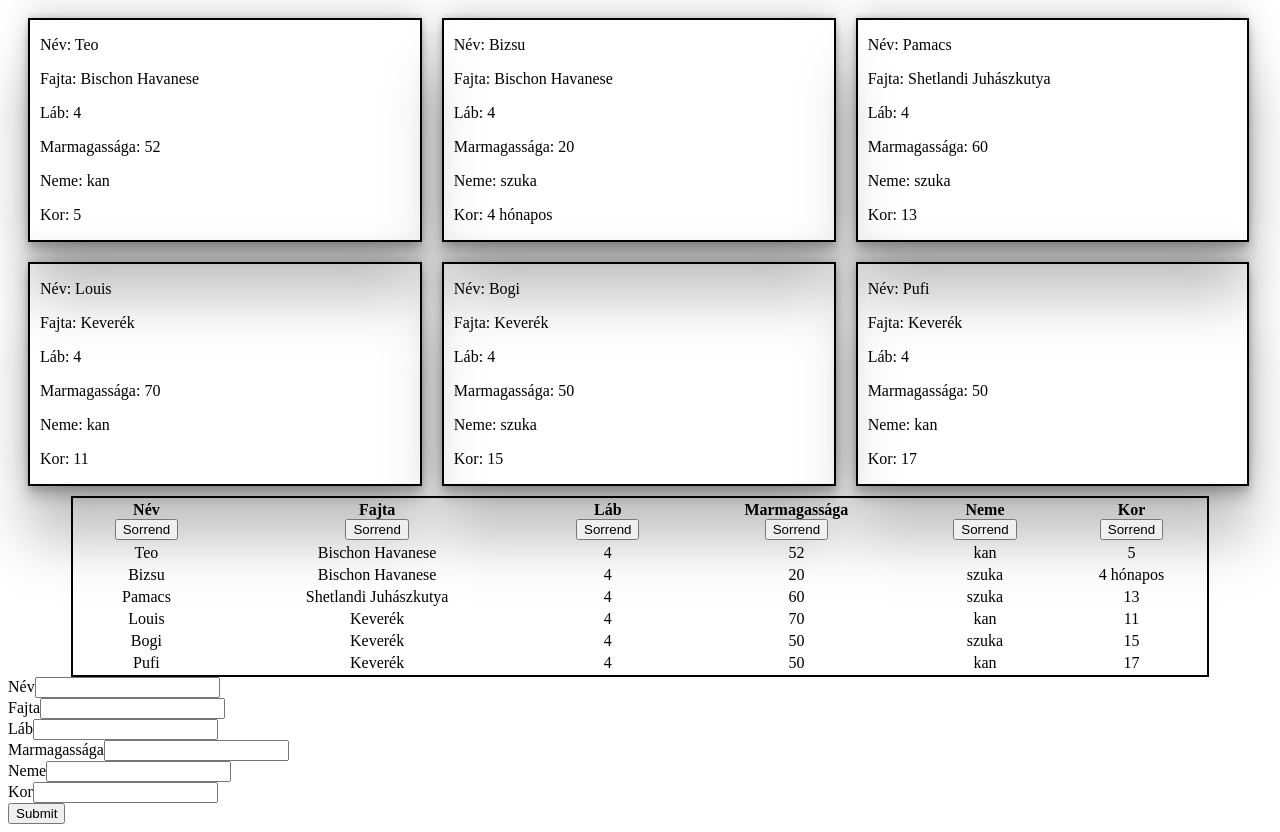
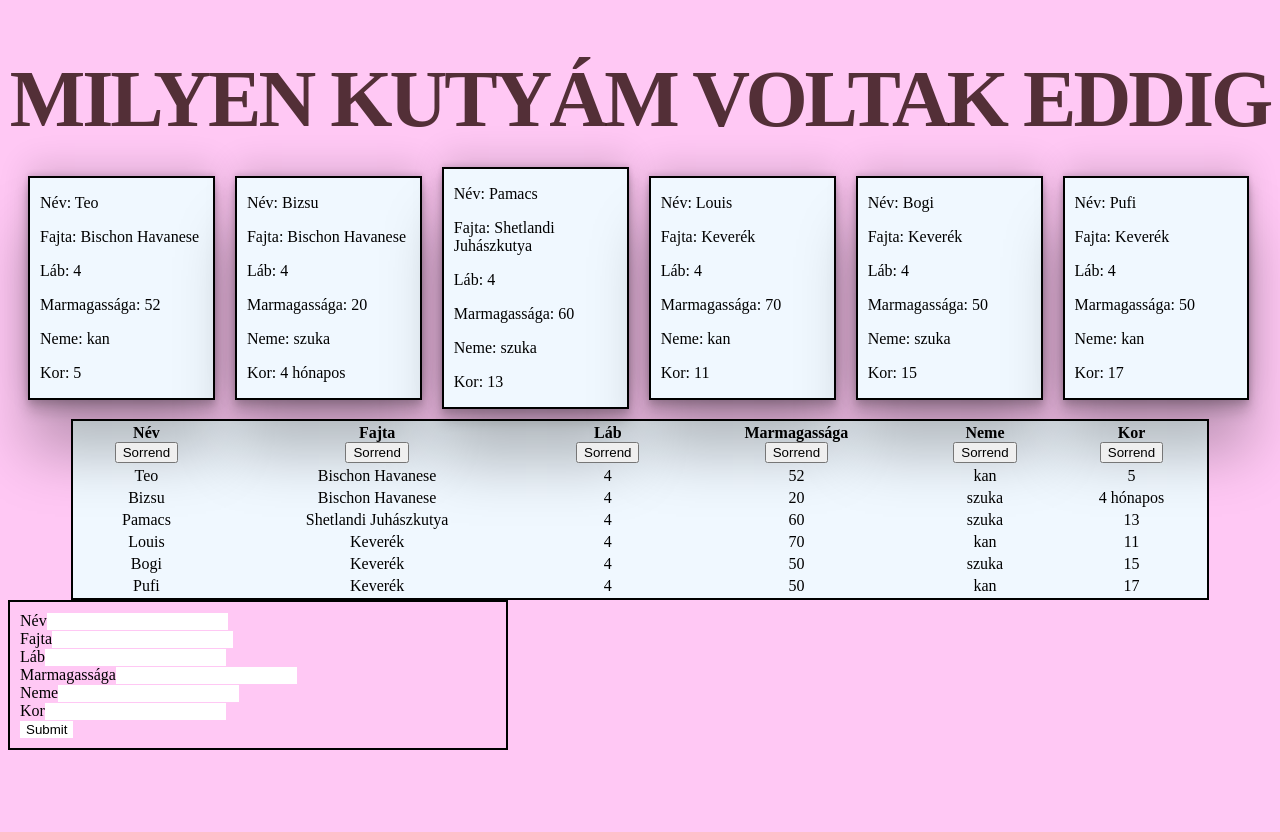
Before and after one commit to TAlexa1997/Dolgozatok, a plain HTML site: page objektumok.html in a window 1280 px wide. After the commit the page ends 800 px from the top, so only its background shows below. Drawn offline with Linux system fonts and the light colour scheme.

Commit message:
szépítés

```diff
--- a/objektumok.css
+++ b/objektumok.css
@@ -1,25 +1,64 @@
-*{
+* {
   box-sizing: border-box;
 }
 
-article{
+html {
+  background-color: rgba(255, 0, 204, 0.214);
+}
+
+h1 {
+  font-size: 80px;
+  text-transform: uppercase;
+  font-family: "Gambetta", serif;
+  letter-spacing: -3px;
+  transition: 700ms ease;
+  font-variation-settings: "wght" 311;
+  margin-bottom: 0.8rem;
+  color: rgba(42, 10, 10, 0.808);
+  outline: none;
+  text-align: center;
+}
+
+h1:hover {
+  font-variation-settings: "wght" 582;
+  letter-spacing: 1px;
+}
+
+article {
   display: grid;
-    grid-template-columns: 33% 33% 33%;
-    grid-template-rows: 1fr 1fr;
+  grid-template-columns: repeat(6, 16.5%);
+  grid-template-rows: 1fr;
   align-items: center;
   padding-left: 10px;
 }
 
-div{
+div {
   border: 2px solid black;
   margin: 10px;
   padding-left: 10px;
-    box-shadow: rgba(0, 0, 0, 0.25) 0px 54px 55px, rgba(0, 0, 0, 0.12) 0px -12px 30px, rgba(0, 0, 0, 0.12) 0px 4px 6px, rgba(0, 0, 0, 0.17) 0px 12px 13px, rgba(0, 0, 0, 0.09) 0px -3px 5px;
+  background-color: aliceblue;
+  box-shadow: rgba(0, 0, 0, 0.25) 0px 54px 55px,
+    rgba(0, 0, 0, 0.12) 0px -12px 30px, rgba(0, 0, 0, 0.12) 0px 4px 6px,
+    rgba(0, 0, 0, 0.17) 0px 12px 13px, rgba(0, 0, 0, 0.09) 0px -3px 5px;
 }
 
-table{
+table {
   border: 2px solid black;
   width: 90%;
   margin: auto;
+  background-color: aliceblue;
   text-align: center;
 }
+
+input {
+  background-color: rgb(255, 255, 255);
+  border: 0;
+
+}
+
+form {
+  border: 2px solid black;
+  margin: 0;
+  padding: 10px;
+  width: 500px;
+}
--- a/objektumok.html
+++ b/objektumok.html
@@ -9,6 +9,7 @@
     <title>Tóth Alexandra</title>
 </head>
 <body>
+    <h1></h1>
     <article>
     </article>
     <table id="tablazat">
--- a/objektumok.js
+++ b/objektumok.js
@@ -52,6 +52,9 @@ const kutyaLista = [
 
 
 function init() {
+  const H1 = document.querySelectorAll("h1");
+  let oldal = focim();
+  H1[0].innerHTML = oldal;
   const ARTICLE = document.querySelectorAll("article");
   /** Írjuk ki divekbe és azon belül p tagbe a kutyák fajtáját */
   let txt = osszeallit();
@@ -63,6 +66,11 @@ function init() {
   const FORM = document.querySelectorAll("form");
   let txt3 = urlap();
   FORM[0].innerHTML = txt3;
+}
+
+function focim(){
+  let oldal_nev = "<h1>Milyen kutyám voltak eddig</h1>";
+  return oldal_nev;
 }
 
 function osszeallit() {
@@ -136,25 +144,6 @@ function sortTable(kulcs, novekvo) {
     }
   }
 }
-/**
-function urlap() {
-  let txt3 = "<form>";
-  txt3 = "<label for='nev'>Kutya neve</label><br>";
-  txt3 = "<input type='text' id='nev' name='nev'></input>";
-  txt3 = "<label for='fajta'>Kutya fajtája</label><br>";
-  txt3 = "<input type='text' id='fajta' name='fajta'></input>";
-  txt3 = "<label for='labakszama'>Kutya lábának száma</label><br>";
-  txt3 = "<input type='number' id='labakszama' name='labakszama'></input>";
-  txt3 = "<label for='magassag'>Kutya marmagassága</label><br>";
-  txt3 = "<input type='number' id='magassag' name='magassag'></input>";
-  txt3 = "<label for='neme'>Kutya neme</label><br>";
-  txt3 = "<input type='text' id='neme' name='neme'></input>";
-  txt3 = "<label for='kor'>Kutya kora</label><br>";
-  txt3 = "<input type='number' id='kor' name='kor'></input>";
-  txt3 = "</form>";
-  return txt3;
-}
-*/
 
 function urlap() {
   let txt3 = "<form>";
@@ -171,21 +160,3 @@ function urlap() {
   console.log(txt3);
   return txt3;
 }
-
-
-
-
-/**
-let txt = "";
-  for (let index = 0; index < kutyaLista.length; index++) {
-    txt += `<div>`;
-    for (const kulcs in kutyaLista[index]) {
-      txt += ` <p>
-                ${kulcs}: ${kutyaLista[index][kulcs]}
-              </p>`;
-    }
-    txt += `</div>`;
-  }
-  console.log(txt);
-  return txt;
-  */
```
Lines whose indentation alone changed are shown as unchanged.
